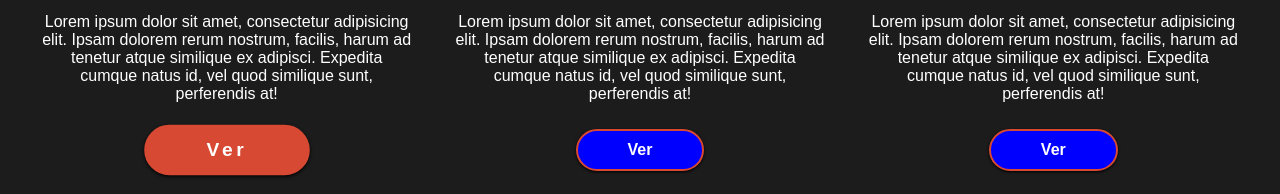
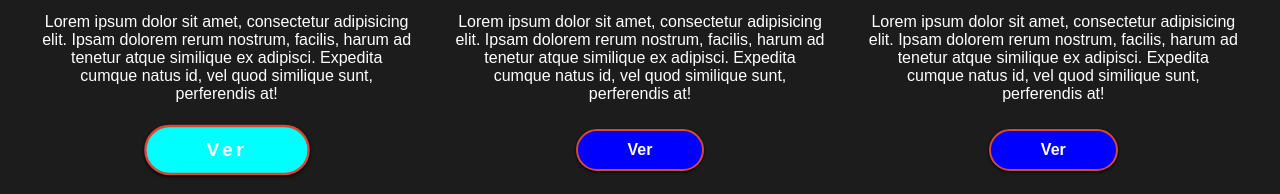
Before and after one commit to DuchenDiego/LearnGit, a plain HTML site: page index.html in a window 1280 px wide. In both pictures the pointer is over the link 226 px from the left and 1173 px from the top of the page. Shown: the part 1023-1217 px from the top of the page. Drawn offline with nearby package versions, Linux system fonts and the light colour scheme; a web font is replaced by a local one.

Commit message:
se cambio color hover btn

```diff
--- a/styles/styles.css
+++ b/styles/styles.css
@@ -144,7 +144,7 @@ h1,h2,h3,h4,h5,h6{
 .btn:hover{
     transform: scale(1.2);
     letter-spacing: 3px;
-    background-color: #D74932;
+    background-color: aqua;
     color: white;
 }
 .fa:hover{
```
